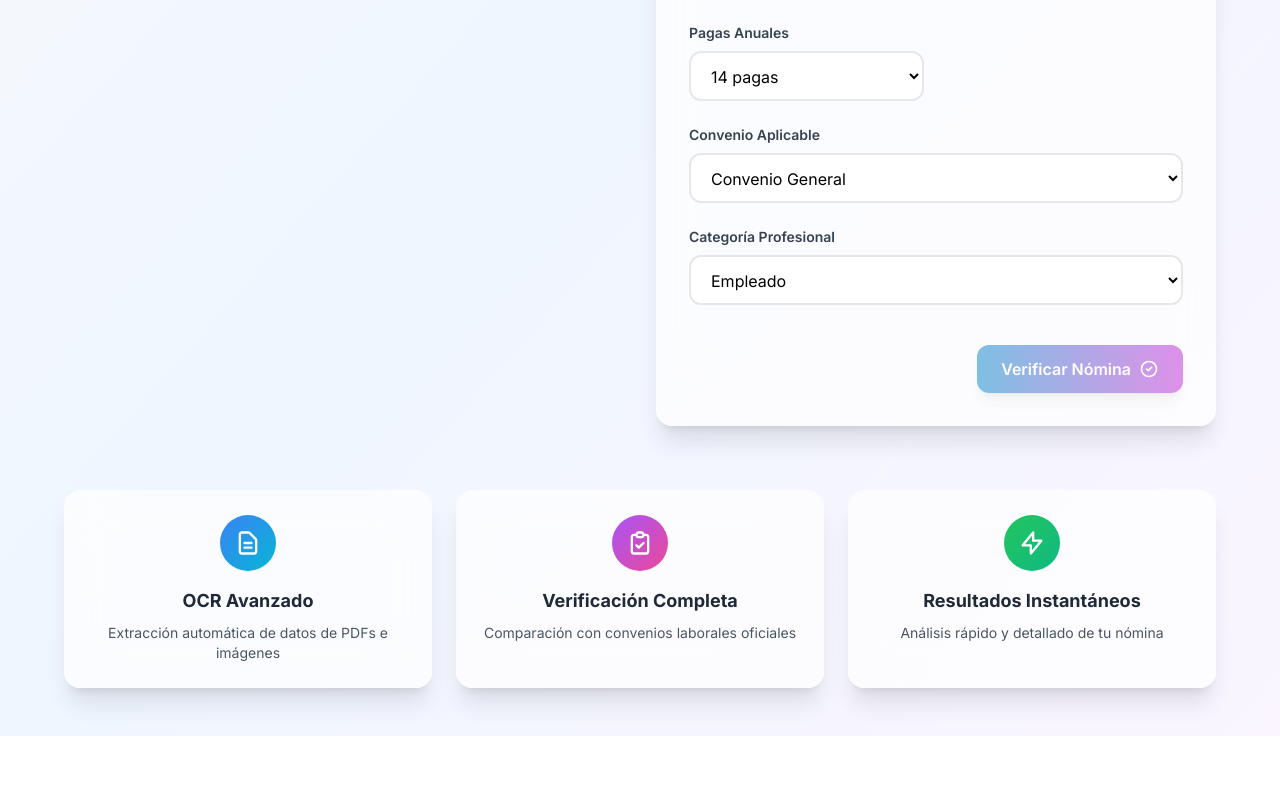
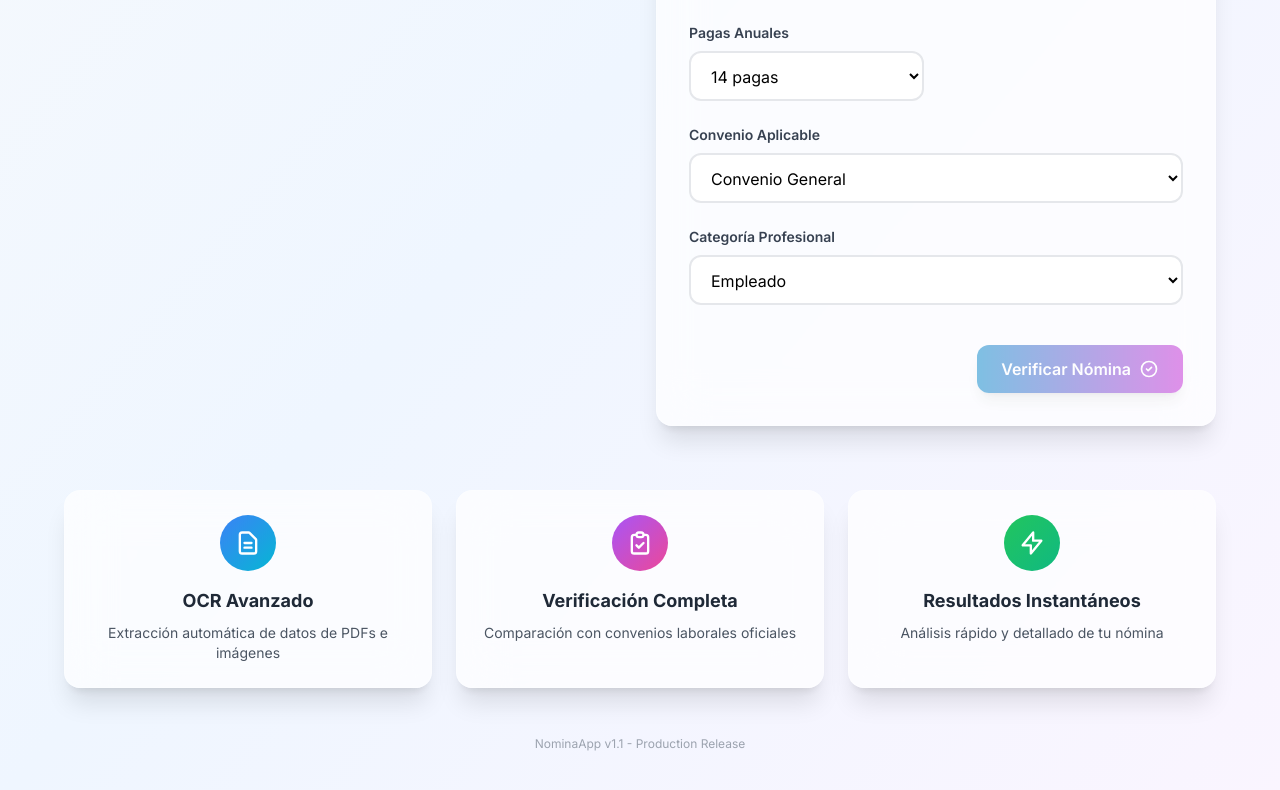
Before and after one commit to jfaguila/nomina-app, a React (Create React App) app: page / in a window 1280 px wide. Shown: the part 704-1494 px from the top of the page. Before the commit the page ends 1440 px from the top, so only its background shows below. Built offline with nearby package versions, Linux system fonts and the light colour scheme.

Commit message:
Debug: Add logs for OCR parsing and Version 1.1 UI indicator

```diff
--- a/src/pages/HomePage.jsx
+++ b/src/pages/HomePage.jsx
@@ -248,6 +248,10 @@ const HomePage = () => {
                         </p>
                     </div>
                 </motion.div>
+
+                <div className="text-center mt-12 text-gray-400 text-xs">
+                    NominaApp v1.1 - Production Release
+                </div>
             </div>
         </div>
     );
```
